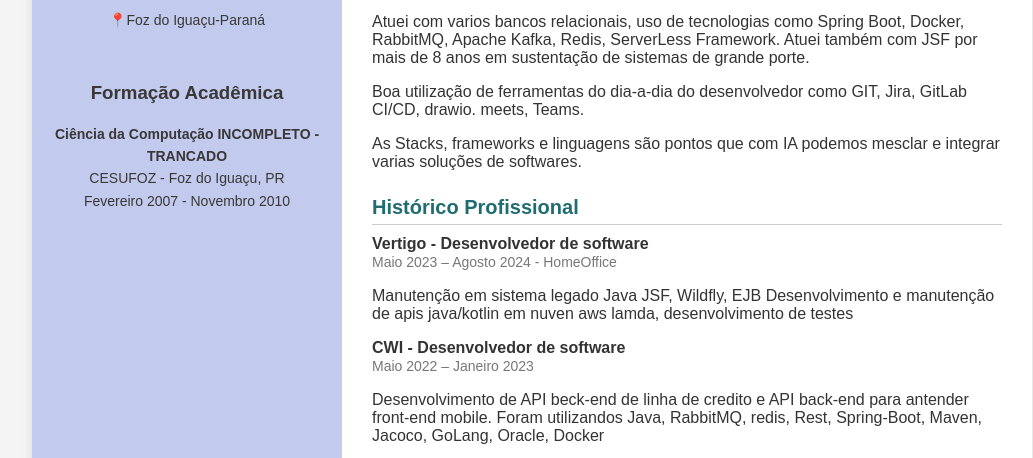
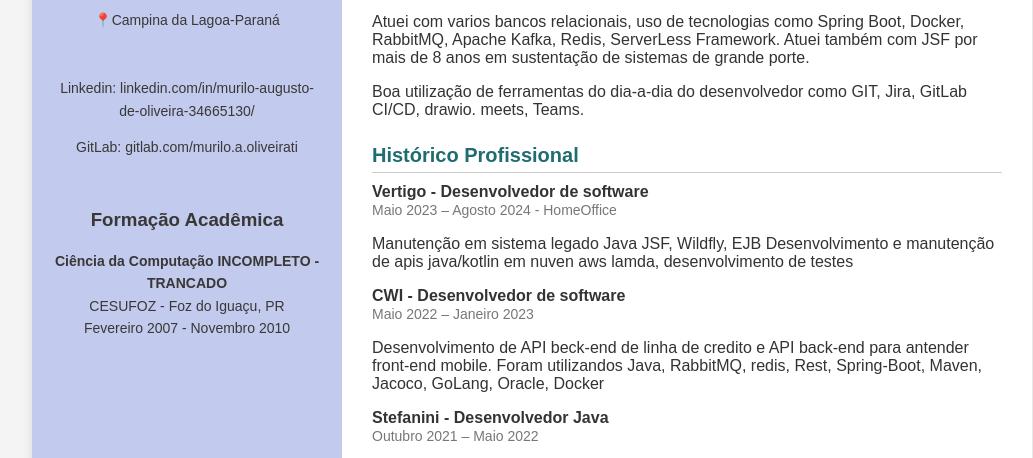
Before and after one commit to murilodroneimages/webpage, a plain HTML site: page CV-murilo-oliveira-dev.html in a window 1280 px wide. Shown: the part 321-779 px from the top of the page, without its empty margins (108-1141 px from the left). Drawn offline with Linux system fonts and the light colour scheme.

Commit message:
Ajuste de localização e link linkedin

```diff
--- a/CV-murilo-oliveira-dev.html
+++ b/CV-murilo-oliveira-dev.html
@@ -103,7 +103,10 @@
       <h2>Murilo Augusto de Oliveira</h2>
       <p>📧 murilo.a.oliveirati@gmail.com</p>
       <p>📞 (41) 9 9104 2120</p>
-      <p>📍Foz do Iguaçu-Paraná</p>
+      <p>📍Campina da Lagoa-Paraná</p>
+      <br/>
+      <p>Linkedin: <a>linkedin.com/in/murilo-augusto-de-oliveira-34665130/</a></p>
+      <p>GitLab: gitlab.com/murilo.a.oliveirati</p>
 
       <br>
       <h3>Formação Acadêmica</h3>
@@ -122,7 +125,7 @@
         <p>Trabalho com Desenvolvimento de soluções de Software Java desde 2010 atuando com manutenção e sustentação de sistemas com foco em Spring-Boot, Docker e arquitetura de microserviço. Em minha última experiência desenvolveu junto ao time de desenvolvimento uma solução de processamento de dados em massa com foco em AWS Lambda.</p>
         <p>Atuei com varios bancos relacionais, uso de tecnologias como Spring Boot, Docker, RabbitMQ, Apache Kafka, Redis, ServerLess Framework. Atuei também com JSF por mais de 8 anos em sustentação de sistemas de grande porte. </p>
         <p>Boa utilização de ferramentas do dia-a-dia do desenvolvedor como GIT, Jira, GitLab CI/CD, drawio. meets, Teams.</p>
-        <p>As Stacks, frameworks e linguagens são pontos que com IA podemos mesclar e integrar varias soluções de softwares.</p>
+
       </div>
 
       <div class="section">
```
